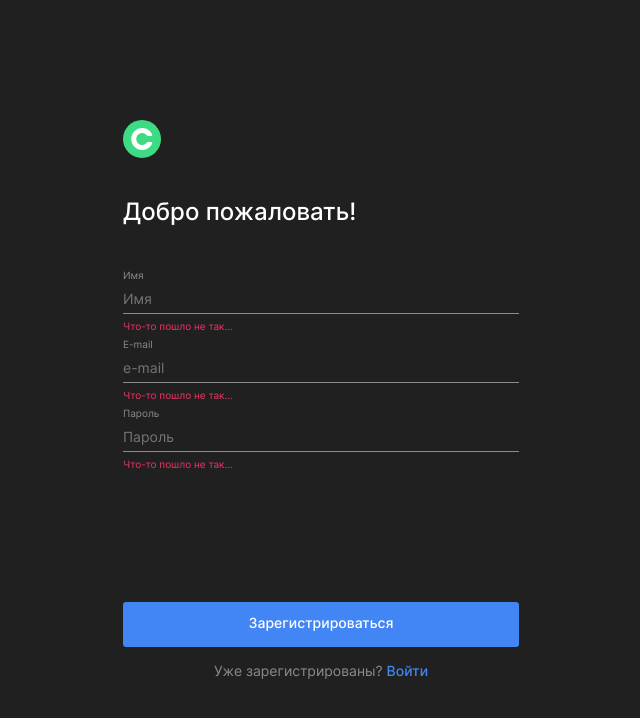
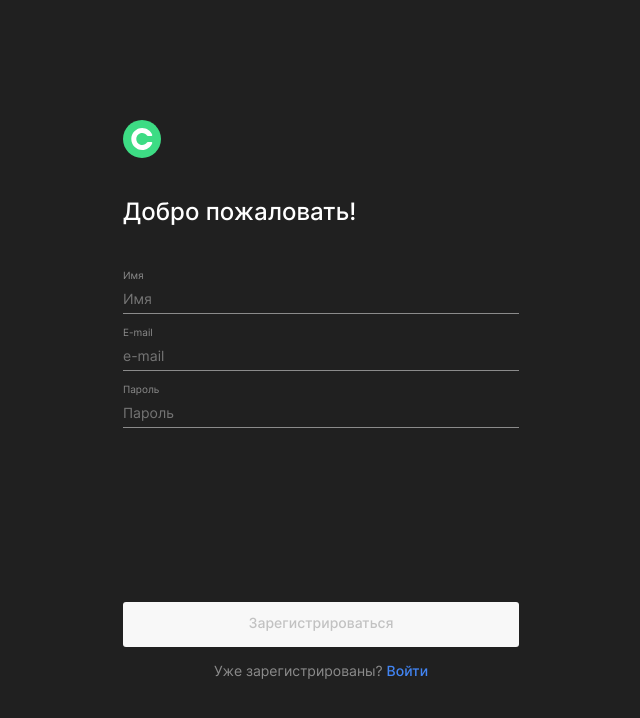
Before and after one commit to julbrn/movies-explorer-frontend, a React (Create React App) app: page /signup in a window 1280 px wide. Shown: the top 718 px of the page, without its empty margins (319-959 px from the left). Built offline with nearby package versions, Linux system fonts and the light colour scheme.

Commit message:
fix: Protected Route and basic field validation

```diff
--- a/src/components/App/App.css
+++ b/src/components/App/App.css
@@ -157,6 +157,11 @@
   transition: opacity .5s linear;
 }
 
+.button:disabled {
+  background-color: #F8F8F8;
+  color: #C2C2C2;
+}
+
 .button:hover {
   opacity: .8;
 }
--- a/src/components/App/App.js
+++ b/src/components/App/App.js
@@ -26,22 +26,20 @@ export const App = () => {
   const headerIsNull = location.pathname.includes('sign') || location.pathname.includes('404');
 
   useEffect(() => {
-    tokenCheck();
-  }, []);
-
-  const tokenCheck = () => {
-    const token = localStorage.getItem("jwt");
+    const token = localStorage.getItem('jwt');
+    const pathname = location.pathname;
     if (token) {
-      auth.getProfile(token)
+      auth.getToken(token)
         .then((res) => {
           if (res) {
+            setIsLoggedIn(true);
             setUserEmail(res.user.email);
-            setIsLoggedIn(true);
+            history.push(pathname);
           }
         })
-        .catch(err => console.log(err));
-    }
-  }
+        .catch(err => console.log(err))
+    };
+  }, []);
 
   useEffect(() => {
     if (isLoggedIn) {
@@ -83,9 +81,9 @@ export const App = () => {
     auth
       .signIn(user.email, user.password)
       .then((data) => {
+        setIsLoggedIn(true);
         localStorage.setItem("jwt", data.token);
         setUserEmail(user.email);
-        setIsLoggedIn(true);
         history.push("/movies");
       })
       .catch((err) => {
--- a/src/components/Login/Login.js
+++ b/src/components/Login/Login.js
@@ -40,7 +40,7 @@ export function Login({ onLogin, isLoading }) {
                 onChange={handleChange}
               />
               <span
-                className="auth__field-error">Что-то пошло не так...</span>
+                className="auth__field-error">{errors.email || ''}</span>
             </label>
 
             <label className="auth__label" htmlFor="password">
@@ -61,7 +61,7 @@ export function Login({ onLogin, isLoading }) {
               <span
                 className="auth__field-error"
               >
-                Что-то пошло не так...
+                {errors.password || ''}
               </span>
             </label>
           </fieldset>
@@ -71,6 +71,7 @@ export function Login({ onLogin, isLoading }) {
           <button
             type="submit"
             className="button"
+            disabled={!isValid}
           >
             Войти
           </button>
--- a/src/components/Register/Register.css
+++ b/src/components/Register/Register.css
@@ -61,15 +61,21 @@
   outline-color: transparent;
   padding: 0;
   margin: 0;
-  width: 100%;
 }
 
 .auth__label {
+  width: 396px;
   box-sizing: border-box;
   padding: 6px 0 0;
   margin: 0;
   display: flex;
   flex-direction: column;
+}
+
+@media screen and (max-width: 610px) {
+  .auth__label {
+    width: 260px;
+  }
 }
 .auth__field-name {
   padding: 0 0 5px;
@@ -80,13 +86,13 @@
   color: var(--semi-transparent);
 }
 .auth__field {
+  width: 100%;
   color: var(--font-color-light);
   padding: 5px 0 5px 0;
   margin: 0 0 6px 0;
   box-sizing: border-box;
   display: flex;
   align-items: center;
-  width: 100%;
   background-color: transparent;
   border: none;
   border-bottom: 1px solid var(--semi-transparent);
@@ -102,7 +108,14 @@
   border-bottom: 1px solid var(--button-color);
 }
 
+.auth__field:invalid {
+  color: var(--mistake-color);
+}
+
 .auth__field-error {
+  max-width: 100%;
+  display: inline-block;
+  overflow: hidden;
   text-overflow: ellipsis;
   white-space: nowrap;
   padding: 0;
--- a/src/components/Register/Register.js
+++ b/src/components/Register/Register.js
@@ -33,7 +33,7 @@ export function Register({ onRegister, isLoading }) {
                 name="name"
                 id="name"
                 className="auth__field"
-                minLength={3}
+                minLength='3'
                 placeholder="Имя"
                 required
                 value={values.name || ''}
@@ -42,7 +42,7 @@ export function Register({ onRegister, isLoading }) {
               <span
                 className="auth__field-error"
               >
-                Что-то пошло не так...
+                {errors.name || ''}
               </span>
             </label>
 
@@ -63,7 +63,7 @@ export function Register({ onRegister, isLoading }) {
                 onChange={handleChange}
               />
               <span
-                className="auth__field-error">Что-то пошло не так...</span>
+                className="auth__field-error">{errors.email || ''}</span>
             </label>
 
             <label className="auth__label" htmlFor="password">
@@ -73,6 +73,8 @@ export function Register({ onRegister, isLoading }) {
                 Пароль
               </span>
               <input
+                minLength='4'
+                maxLength='20'
                 type="password"
                 name="password"
                 id="password"
@@ -85,7 +87,7 @@ export function Register({ onRegister, isLoading }) {
               <span
                 className="auth__field-error"
               >
-                Что-то пошло не так...
+                {errors.password || ''}
               </span>
             </label>
           </fieldset>
@@ -95,6 +97,7 @@ export function Register({ onRegister, isLoading }) {
           <button
             type="submit"
             className="button"
+            disabled={!isValid}
           >
             Зарегистрироваться
           </button>
--- a/src/utils/auth.js
+++ b/src/utils/auth.js
@@ -5,7 +5,6 @@ export const signUp = (email, password, name) => {
   return fetch(`${MAIN_BASE_URL}/signup`, {
     method: 'POST',
     headers: {
-      "Accept": "application/json",
       'Content-Type': 'application/json'
     },
     body: JSON.stringify({ email, password, name })
@@ -25,11 +24,10 @@ export const signIn = (email, password) => {
     .then((res) => checkServerResponse(res))
 };
 
-export function getProfile(token) {
+export function getToken(token) {
   return fetch(`${MAIN_BASE_URL}/users/me`, {
     method: 'GET',
     headers: {
-      'Accept': 'application/json',
       'Authorization': `Bearer ${token}`,
       'Content-Type': 'application/json',
     },
```
